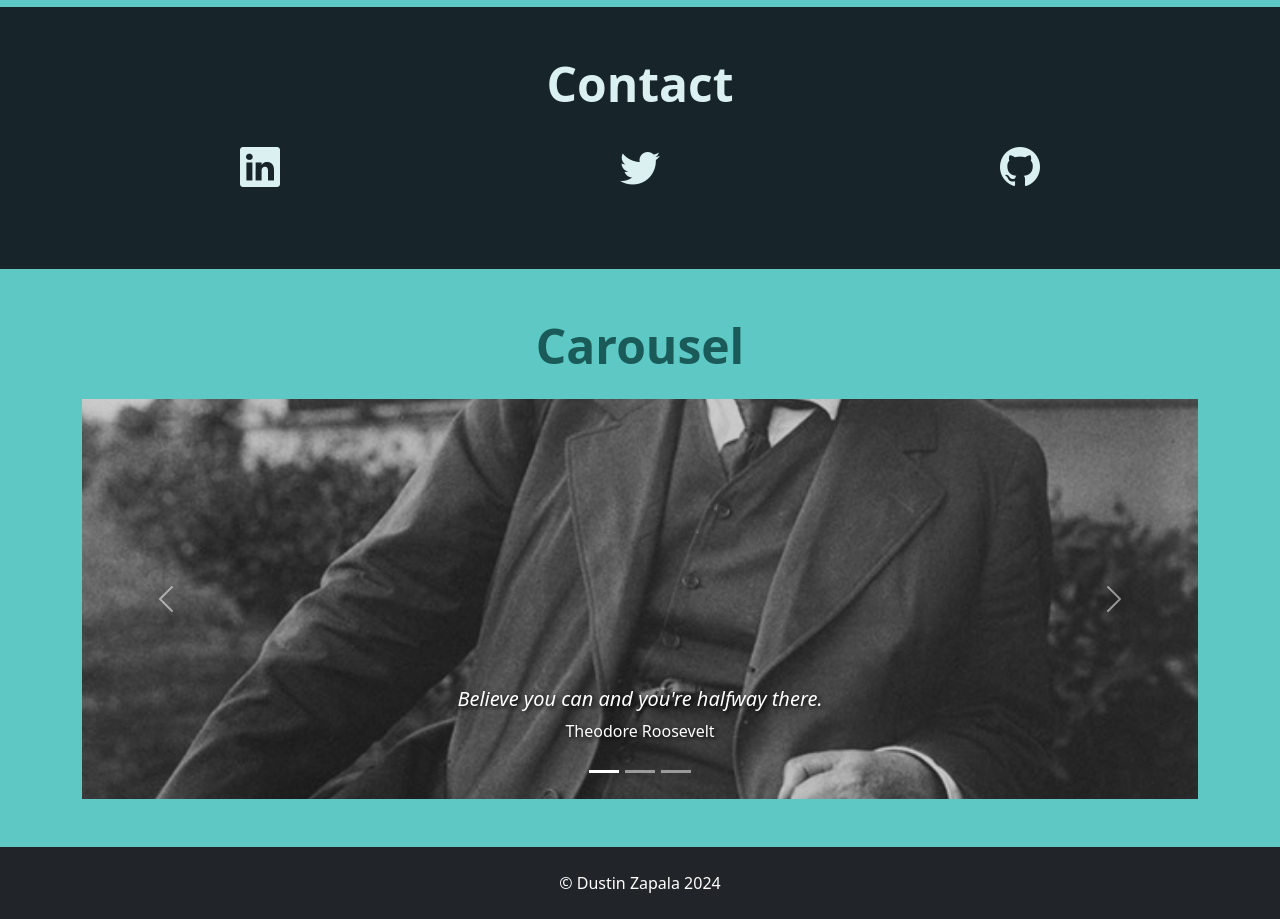
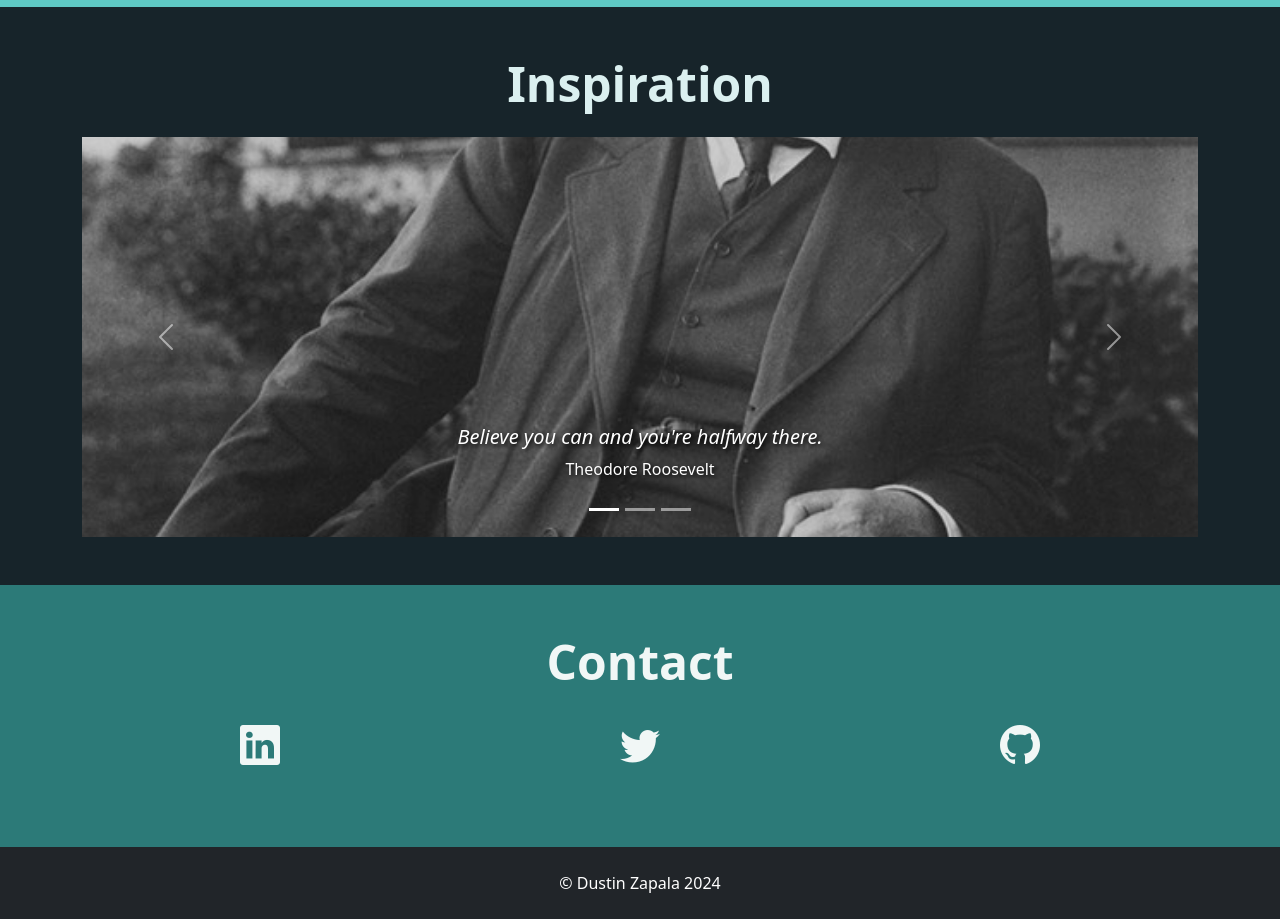
Before and after one commit to DustinZapala/MiniPortfolio, a plain HTML site: page index.html in a window 1280 px wide. Shown: the part 1700-2619 px from the top of the page. Drawn offline with nearby package versions, Linux system fonts and the light colour scheme.

Commit message:
Add files via upload

```diff
--- a/index.html
+++ b/index.html
@@ -103,36 +103,11 @@
         </div>
     </section>
 
-    <!-- Contact Section -->
-    <section id="contact-section" class="text-center py-5">
-        <div id="contact-section-target"></div>
-        <div class="container">
-            <h2 class="display-5 fw-bold mb-4">Contact</h2>
-            <div class="row justify-content-center">
-                <div class="col-12 col-md-4 mb-4">
-                    <a href="#" class="text-decoration-none" target="_blank">
-                        <i class="bi bi-linkedin"></i>
-                    </a>
-                </div>
-                <div class="col-12 col-md-4 mb-4">
-                    <a href="#" class="text-decoration-none" target="_blank">
-                        <i class="bi bi-twitter"></i>
-                    </a>
-                </div>
-                <div class="col-12 col-md-4 mb-4">
-                    <a href="#" class="text-decoration-none" target="_blank">
-                        <i class="bi bi-github"></i>
-                    </a>
-                </div>
-                <!-- Add more social icons as needed -->
-            </div>
-        </div>
-    </section>
 
     <!-- Carousel Section -->
     <section id="carousel-section" class="text-center py-5">
        <div class="container">
-            <h2 class="text-center display-5 fw-bold mb-4">Carousel</h2>
+            <h2 class="text-center display-5 fw-bold mb-4">Inspiration</h2>
 
          <div id="carouselExampleCaptions" class="carousel slide" data-bs-interval="false">
              <div class="carousel-indicators">
@@ -176,6 +151,31 @@
       </div>
     </section>
 
+    <!-- Contact Section -->
+    <section id="contact-section" class="text-center py-5">
+        <div id="contact-section-target"></div>
+        <div class="container">
+            <h2 class="display-5 fw-bold mb-4">Contact</h2>
+            <div class="row justify-content-center">
+                <div class="col-12 col-md-4 mb-4">
+                    <a href="#" class="text-decoration-none" target="_blank">
+                        <i class="bi bi-linkedin"></i>
+                    </a>
+                </div>
+                <div class="col-12 col-md-4 mb-4">
+                    <a href="#" class="text-decoration-none" target="_blank">
+                        <i class="bi bi-twitter"></i>
+                    </a>
+                </div>
+                <div class="col-12 col-md-4 mb-4">
+                    <a href="#" class="text-decoration-none" target="_blank">
+                        <i class="bi bi-github"></i>
+                    </a>
+                </div>
+                <!-- Add more social icons as needed -->
+            </div>
+        </div>
+    </section>
 
     <!-- Footer section -->
     <section id="footer-section" class="text-center bg-dark text-white py-4">
--- a/style.css
+++ b/style.css
@@ -84,16 +84,16 @@ body {
 }
 
 #contact-section {
-  background-color: #17242a;
-  color: #dbf0f0;
+  background-color: #2c7a78;
+  color: #f1f7f6;
 }
 
 #contact-section .bi {
-    color: #dbf0f0;
+    color: #f1f7f6;
 }
 
 #contact-section .bi:hover {
-    color: #3aafa9;
+    color: #2ca4d2;
 }
 
 #contact-section .bi {
@@ -119,8 +119,8 @@ body {
 }
 
 #carousel-section {
-  background-color: #5ec9c4;
-  color: #1a5b59;
+  background-color: #17242a;
+  color: #dbf0f0;
 }
 
 .carousel-item img {
```
